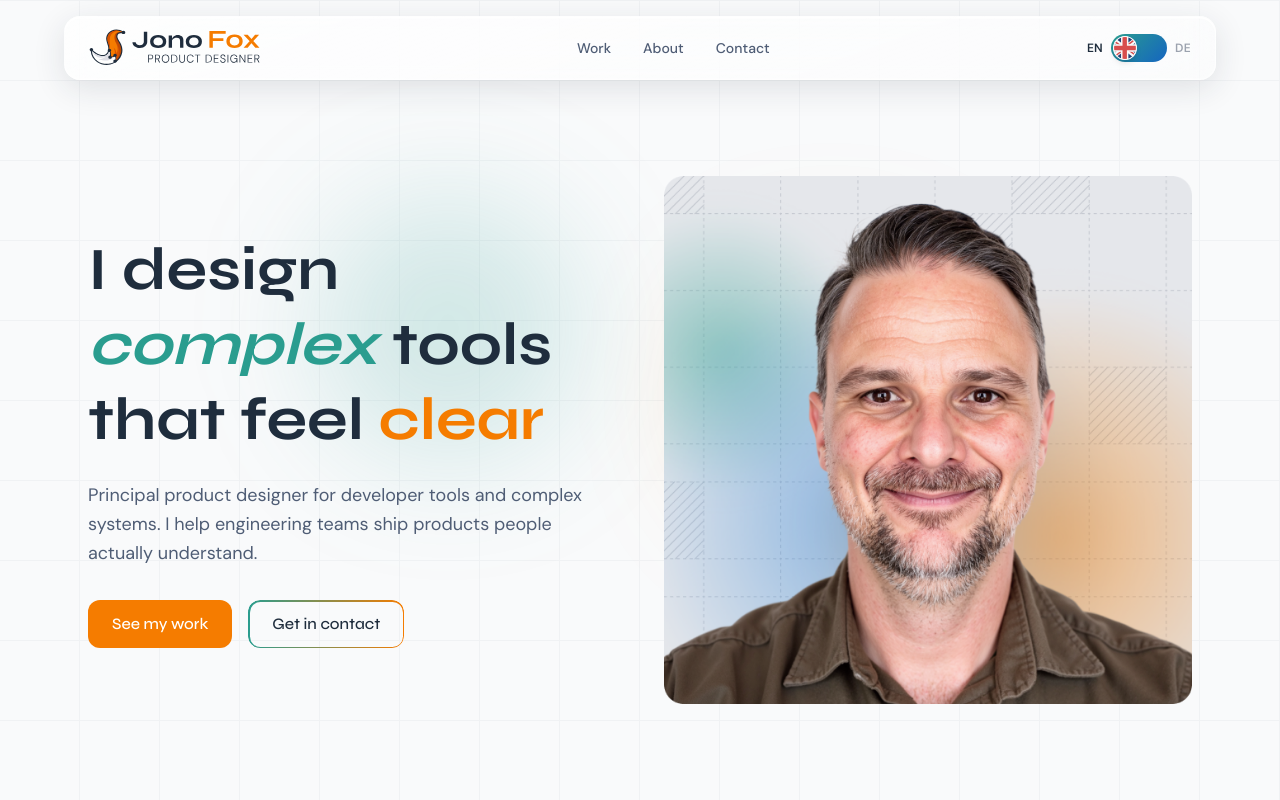
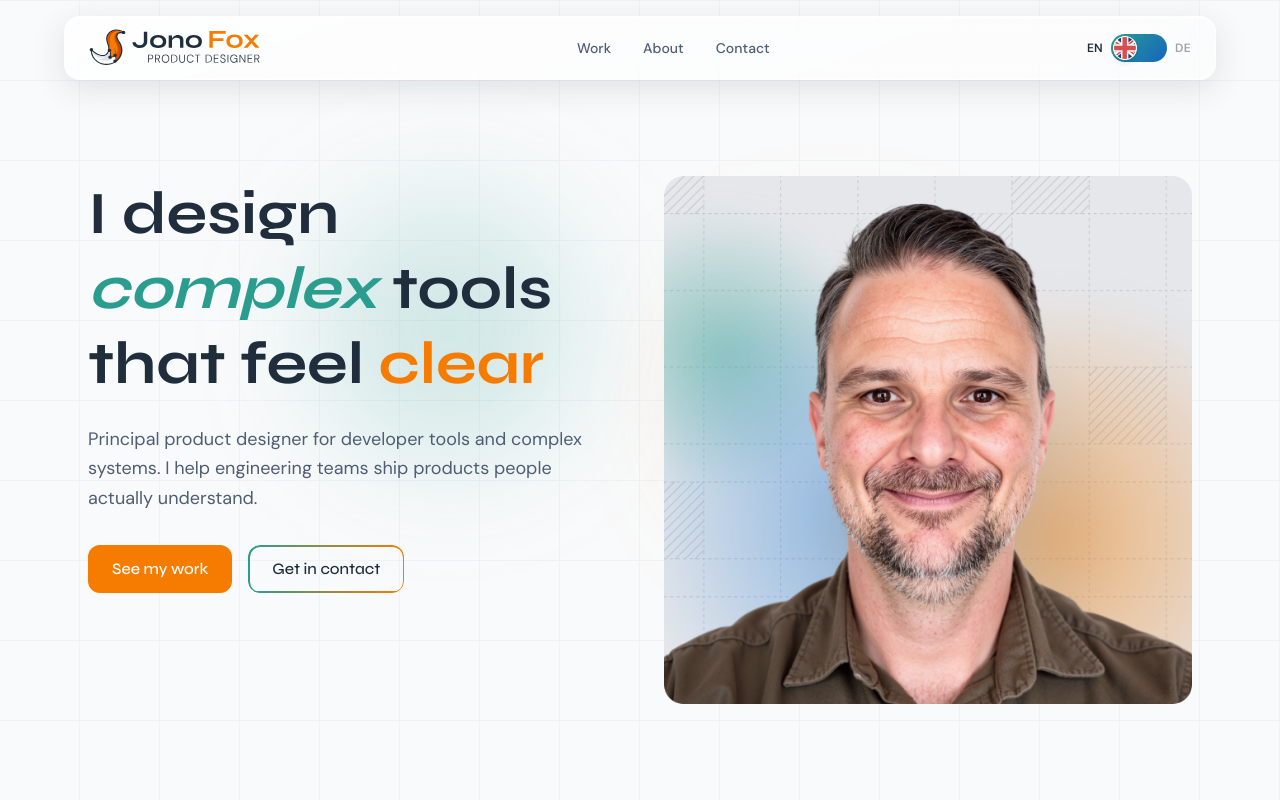
Before and after one commit to jonofoxdesign/jonofox-portfolio, a Next.js app: page /en in a window 1280 px wide. Shown: the top 800 px of the page. Built offline with nearby package versions, Linux system fonts and the light colour scheme.

Commit message:
Fix heading alignment — items-start on home and contact hero grids

```diff
--- a/src/app/[locale]/contact/page.tsx
+++ b/src/app/[locale]/contact/page.tsx
@@ -4,7 +4,7 @@ export default function ContactPage() {
   return (
     <div className="pt-44 min-h-screen">
       <div className="max-w-6xl mx-auto px-6 pb-24">
-        <div className="grid md:grid-cols-2 gap-16 items-center">
+        <div className="grid md:grid-cols-2 gap-16 items-start">
 
           {/* Left — content */}
           <div>
--- a/src/app/[locale]/page.tsx
+++ b/src/app/[locale]/page.tsx
@@ -68,7 +68,7 @@ export default async function HomePage({ params }: { params: Promise<{ locale: s
         <div className="absolute top-1/4 left-1/4 w-64 h-64 rounded-full bg-teal/20 blur-3xl" />
         <div className="absolute top-1/3 right-1/4 w-64 h-64 rounded-full bg-fox/20 blur-3xl" />
 
-        <div className="relative max-w-6xl mx-auto px-6 grid md:grid-cols-2 gap-12 items-center pt-44 pb-24">
+        <div className="relative max-w-6xl mx-auto px-6 grid md:grid-cols-2 gap-12 items-start pt-44 pb-24">
           <div>
             <h1 className="font-syne text-5xl md:text-6xl font-bold leading-tight text-ink mb-6">
               I design{" "}
```
